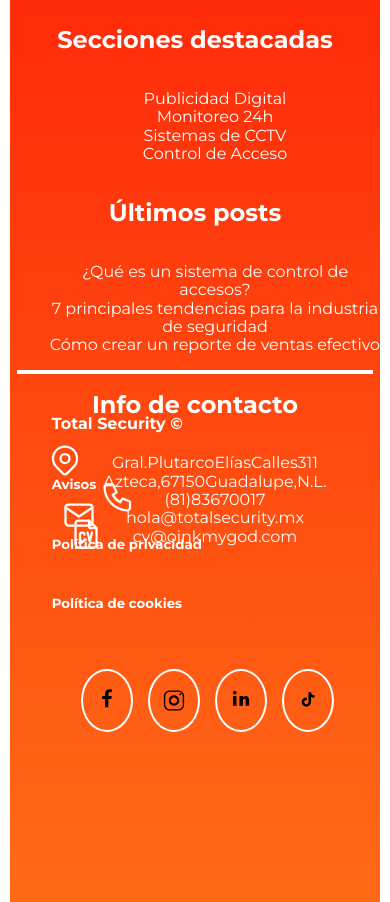
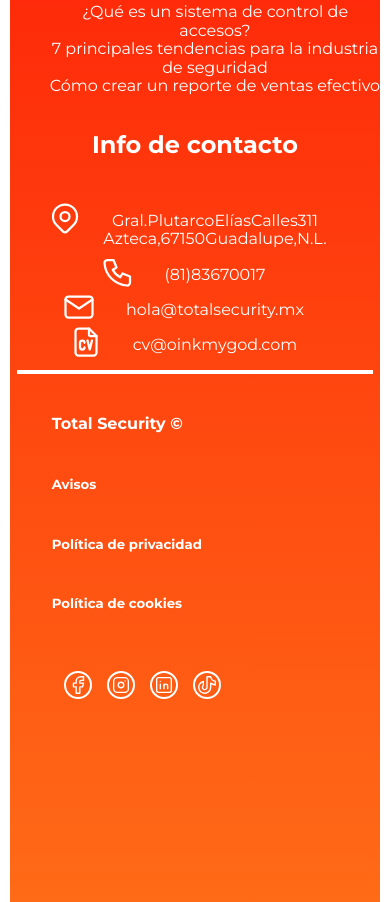
Before and after one commit to BarrasDesigns/TotalSecurity_LandingPage, a plain HTML site: page index.html in a window 390 px wide. Shown: the part 5030-5932 px from the top of the page. Drawn offline with Linux system fonts and the light colour scheme.

Commit message:
responsive en iconos de redes

```diff
--- a/css/styles.css
+++ b/css/styles.css
@@ -755,6 +755,9 @@
       "TextArea";
     gap: 80x;
   }
+  textarea{
+    height: 180px;
+  }
 
   .candado {
 
@@ -847,10 +850,6 @@
   grid-area: Cookies;
 }
 
-.footer__bottom--2 {}
-
-.bottom__enlaces--1 {}
-
 .bottom__enlaces--2 {
   width: 100%;
   display: flex;
@@ -863,7 +862,8 @@
   margin: -49px 17px 0px -14px;
 }
 
-li>a>img {
+
+.icon--enlaces{
   border-radius: 50%;
   border: 2px solid white;
   padding: 1px;
@@ -886,7 +886,6 @@
 
   .footer__enlaces {
     grid-template-columns: repeat(1, 1fr);
-    /* height: 100%; */
   }
 
   .footer__head {
@@ -929,8 +928,8 @@
   }
 
   .bottom__enlaces--2>li {
-    width: 52px;
-    margin: 19px 15px 0px 0px;
+    width: 13%;
+    margin: 33px 0px 0px 0px;
   }
 
 }
--- a/index.html
+++ b/index.html
@@ -310,7 +310,7 @@
                     <!-- <div class="footer__logo">
                     </div> -->
                     <div class="footer__head">
-                        <img src="./img/Logo_Blanco.svg" alt="logoBlanco">
+                        <img class="logoFooter" src="./img/Logo_Blanco.svg" alt="logoBlanco">
 
                     </div>
                     <div class="footer__body">
@@ -361,34 +361,38 @@
                     </div>
                     <div class="footer__body">
                         <ul>
-                            <li><i><svg xmlns="http://www.w3.org/2000/svg" class="icon icon-tabler icon-tabler-map-pin"
-                                        width="36" height="36" viewBox="0 0 24 24" stroke-width="1.5" stroke="#ffffff"
-                                        fill="none" stroke-linecap="round" stroke-linejoin="round">
+                            <li class="footer__link"><i><svg xmlns="http://www.w3.org/2000/svg"
+                                        class="icon icon-tabler icon-tabler-map-pin" width="36" height="36"
+                                        viewBox="0 0 24 24" stroke-width="1.5" stroke="#ffffff" fill="none"
+                                        stroke-linecap="round" stroke-linejoin="round">
                                         <path stroke="none" d="M0 0h24v24H0z" fill="none" />
                                         <path d="M9 11a3 3 0 1 0 6 0a3 3 0 0 0 -6 0" />
                                         <path
                                             d="M17.657 16.657l-4.243 4.243a2 2 0 0 1 -2.827 0l-4.244 -4.243a8 8 0 1 1 11.314 0z" />
                                     </svg></i>Gral.PlutarcoElíasCalles311
                                 Azteca,67150Guadalupe,N.L.</li>
-                            <li><i><svg xmlns="http://www.w3.org/2000/svg" class="icon icon-tabler icon-tabler-phone"
-                                        width="36" height="36" viewBox="0 0 24 24" stroke-width="1.5" stroke="#ffffff"
-                                        fill="none" stroke-linecap="round" stroke-linejoin="round">
+                            <li class="footer__link"><i><svg xmlns="http://www.w3.org/2000/svg"
+                                        class="icon icon-tabler icon-tabler-phone" width="36" height="36"
+                                        viewBox="0 0 24 24" stroke-width="1.5" stroke="#ffffff" fill="none"
+                                        stroke-linecap="round" stroke-linejoin="round">
                                         <path stroke="none" d="M0 0h24v24H0z" fill="none" />
                                         <path
                                             d="M5 4h4l2 5l-2.5 1.5a11 11 0 0 0 5 5l1.5 -2.5l5 2v4a2 2 0 0 1 -2 2a16 16 0 0 1 -15 -15a2 2 0 0 1 2 -2" />
                                     </svg></i>(81)83670017</li>
-                            <li><i><svg xmlns="http://www.w3.org/2000/svg" class="icon icon-tabler icon-tabler-mail"
-                                        width="36" height="36" viewBox="0 0 24 24" stroke-width="1.5" stroke="#ffffff"
-                                        fill="none" stroke-linecap="round" stroke-linejoin="round">
+                            <li class="footer__link"><i><svg xmlns="http://www.w3.org/2000/svg"
+                                        class="icon icon-tabler icon-tabler-mail" width="36" height="36"
+                                        viewBox="0 0 24 24" stroke-width="1.5" stroke="#ffffff" fill="none"
+                                        stroke-linecap="round" stroke-linejoin="round">
                                         <path stroke="none" d="M0 0h24v24H0z" fill="none" />
                                         <path
                                             d="M3 7a2 2 0 0 1 2 -2h14a2 2 0 0 1 2 2v10a2 2 0 0 1 -2 2h-14a2 2 0 0 1 -2 -2v-10z" />
                                         <path d="M3 7l9 6l9 -6" />
                                     </svg></i>hola@totalsecurity.mx</li>
 
-                            <li><i><svg xmlns="http://www.w3.org/2000/svg" class="icon icon-tabler icon-tabler-file-cv"
-                                        width="36" height="36" viewBox="0 0 24 24" stroke-width="1.5" stroke="#ffffff"
-                                        fill="none" stroke-linecap="round" stroke-linejoin="round">
+                            <li class="footer__link"><i><svg xmlns="http://www.w3.org/2000/svg"
+                                        class="icon icon-tabler icon-tabler-file-cv" width="36" height="36"
+                                        viewBox="0 0 24 24" stroke-width="1.5" stroke="#ffffff" fill="none"
+                                        stroke-linecap="round" stroke-linejoin="round">
                                         <path stroke="none" d="M0 0h24v24H0z" fill="none" />
                                         <path d="M14 3v4a1 1 0 0 0 1 1h4" />
                                         <path
@@ -414,19 +418,51 @@
                 <ul class="bottom__enlaces--2">
                     <li>
                         <a href="">
-                            <img src="./img/facebook-01.svg" alt="facebook">
+                            <i><svg xmlns="http://www.w3.org/2000/svg"
+                                    class="icon--enlaces icon icon-tabler icon-tabler-brand-facebook" width="28"
+                                    height="28" viewBox="0 0 24 24" stroke-width="1.5" stroke="#ffffff" fill="none"
+                                    stroke-linecap="round" stroke-linejoin="round">
+                                    <path stroke="none" d="M0 0h24v24H0z" fill="none" />
+                                    <path
+                                        d="M7 10v4h3v7h4v-7h3l1 -4h-4v-2a1 1 0 0 1 1 -1h3v-4h-3a5 5 0 0 0 -5 5v2h-3" />
+                                </svg></i>
+                        </a>
                     </li>
                     <li>
-                        <a href="">
-                            <img src="./img/instagram-01.svg" alt="instagram">
+                        <a href="#"><svg xmlns="http://www.w3.org/2000/svg"
+                                class="icon--enlaces icon icon-tabler icon-tabler-brand-instagram" width="28"
+                                height="28" viewBox="0 0 24 24" stroke-width="1.5" stroke="#ffffff" fill="none"
+                                stroke-linecap="round" stroke-linejoin="round">
+                                <path stroke="none" d="M0 0h24v24H0z" fill="none" />
+                                <path
+                                    d="M4 4m0 4a4 4 0 0 1 4 -4h8a4 4 0 0 1 4 4v8a4 4 0 0 1 -4 4h-8a4 4 0 0 1 -4 -4z" />
+                                <path d="M12 12m-3 0a3 3 0 1 0 6 0a3 3 0 1 0 -6 0" />
+                                <path d="M16.5 7.5l0 .01" />
+                            </svg></a>
                     </li>
                     <li>
-                        <a href="">
-                            <img src="./img/linkdin-01.svg" alt="linkedin">
+                        <a href="#"><svg xmlns="http://www.w3.org/2000/svg"
+                                class="icon--enlaces icon icon-tabler icon-tabler-brand-linkedin" width="28" height="28"
+                                viewBox="0 0 24 24" stroke-width="1.5" stroke="#ffffff" fill="none"
+                                stroke-linecap="round" stroke-linejoin="round">
+                                <path stroke="none" d="M0 0h24v24H0z" fill="none" />
+                                <path
+                                    d="M4 4m0 2a2 2 0 0 1 2 -2h12a2 2 0 0 1 2 2v12a2 2 0 0 1 -2 2h-12a2 2 0 0 1 -2 -2z" />
+                                <path d="M8 11l0 5" />
+                                <path d="M8 8l0 .01" />
+                                <path d="M12 16l0 -5" />
+                                <path d="M16 16v-3a2 2 0 0 0 -4 0" />
+                            </svg></a>
                     </li>
                     <li>
-                        <a href="">
-                            <img src="./img/tiktok-01.svg" alt="tiktok">
+                        <a href="#"><svg xmlns="http://www.w3.org/2000/svg"
+                                class="icon--enlaces icon icon-tabler icon-tabler-brand-tiktok" width="28" height="28"
+                                viewBox="0 0 24 24" stroke-width="1.5" stroke="#ffffff" fill="none"
+                                stroke-linecap="round" stroke-linejoin="round">
+                                <path stroke="none" d="M0 0h24v24H0z" fill="none" />
+                                <path
+                                    d="M21 7.917v4.034a9.948 9.948 0 0 1 -5 -1.951v4.5a6.5 6.5 0 1 1 -8 -6.326v4.326a2.5 2.5 0 1 0 4 2v-11.5h4.083a6.005 6.005 0 0 0 4.917 4.917z" />
+                            </svg></a>
                     </li>
                 </ul>
             </div>
```
